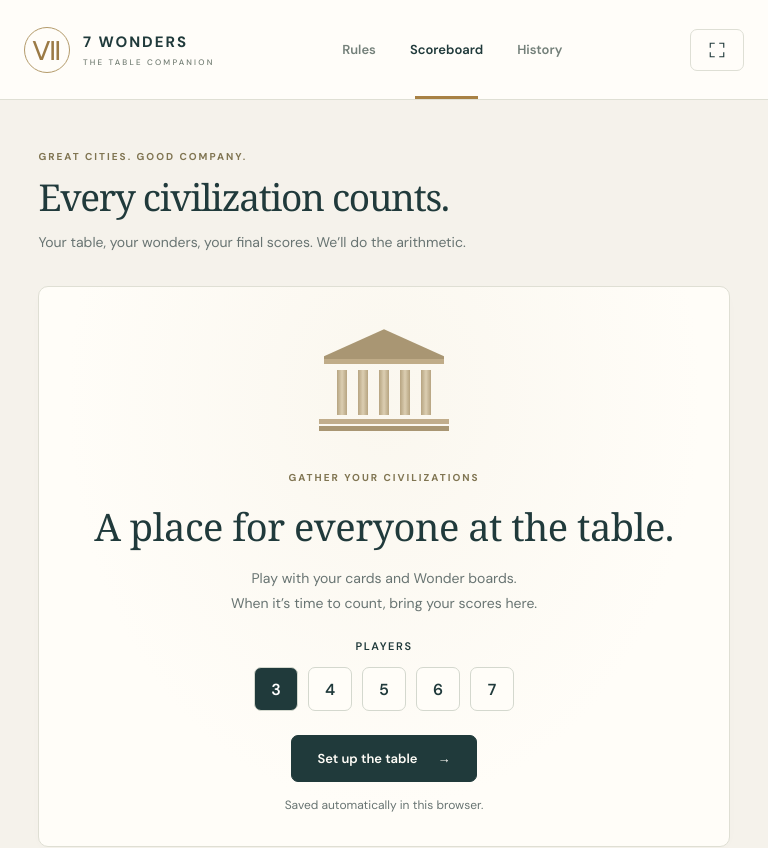
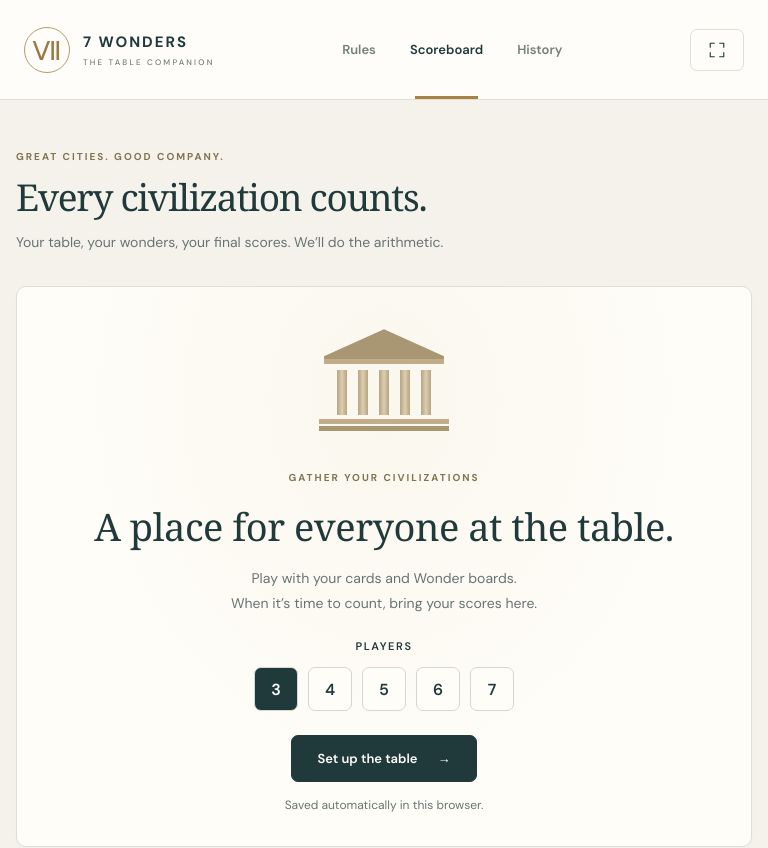
Before and after one commit to hugueds/seven-wonders, a React (Vite) app: page / in a window 768 px wide. Shown: the top 848 px of the page. Built offline with nearby package versions, Linux system fonts and the light colour scheme; a web font is replaced by a local one.

Commit message:
Reduce iPad score table side margins

```diff
--- a/src/styles.css
+++ b/src/styles.css
@@ -885,6 +885,10 @@
   }
 }
 @media (min-width: 700px) and (max-width: 1100px) {
+  main {
+    padding-left: 16px;
+    padding-right: 16px;
+  }
   .score-table {
     width: 100%;
     min-width: 0;
```
